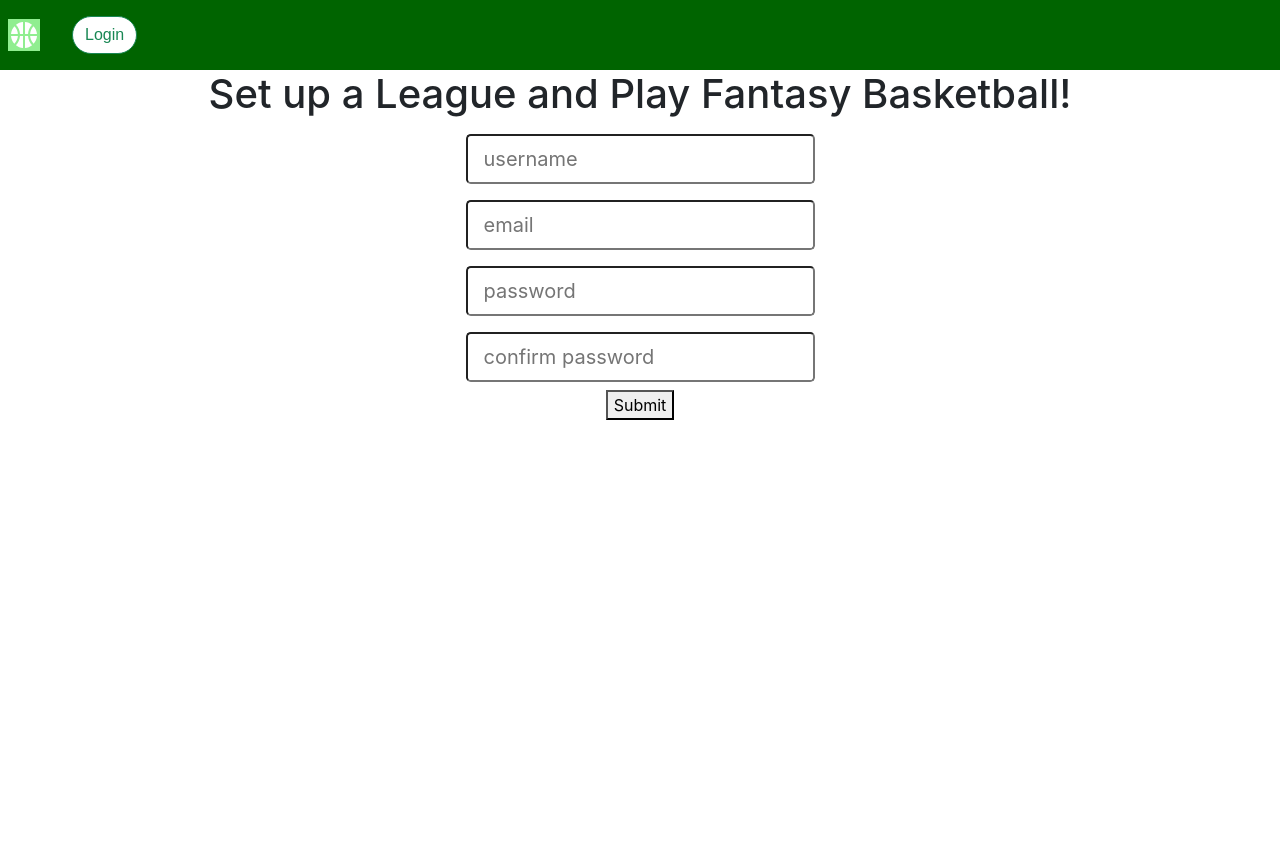
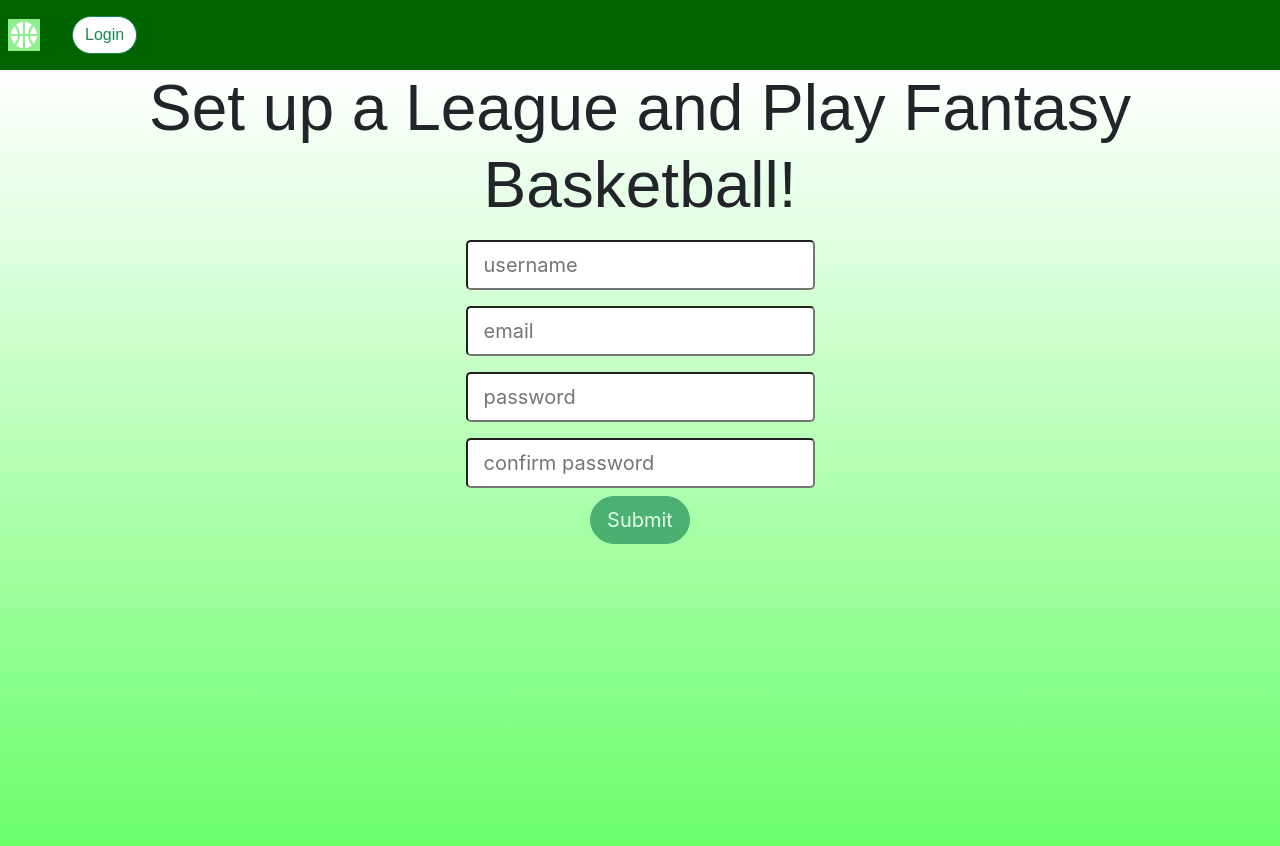
Before and after one commit to geon12/fantasy-app-frontend, a React (Create React App) app: page /signup in a window 1280 px wide. Shown: the top 846 px of the page. Before the commit the page ends 800 px from the top, so only its background shows below. Built offline with nearby package versions, Linux system fonts and the light colour scheme.

Commit message:
style sign up

```diff
--- a/src/components/Signup.js
+++ b/src/components/Signup.js
@@ -1,9 +1,11 @@
 import SignupForm from "./SignupForm"
+import "./styles/Signup.css"
 
 function SignUp({setUser}) {
     return(
-        <div className="text-center">
-            <h1>Set up a League and Play Fantasy Basketball!</h1>
+        <div className="text-center" style={{backgroundImage: "linear-gradient(180deg, rgba(0,255,0,0), rgba(0,255,0,.6))",height: "100vh"
+        }}>
+            <h1 className="display-3 header-disp">Set up a League and Play Fantasy Basketball!</h1>
             <SignupForm setUser={setUser}/>
         </div>
     )
--- a/src/components/SignupForm.js
+++ b/src/components/SignupForm.js
@@ -88,7 +88,7 @@ function SignupForm({setUser}) {
                     className="form-control-lg my-2"
                 />
             </div>
-            <button type="submit" disabled={formData.password !==  passwordConfirmation}>Submit</button>
+            <button className="btn btn-success btn-lg rounded-pill" type="submit" disabled={(formData.password !==  passwordConfirmation) || !formData.password}>Submit</button>
         </form>
         </div>
     )
--- /dev/null
+++ b/src/components/styles/Signup.css
@@ -0,0 +1,9 @@
+.header-disp {
+    /* color: white; */
+    font-family: Arial, Helvetica, sans-serif;
+    /* text-shadow: 2px 2px 8px black; */
+}
+
+.back-grad {
+    background-image: linear-gradient(angle, color-stop1, color-stop2);
+}
```
